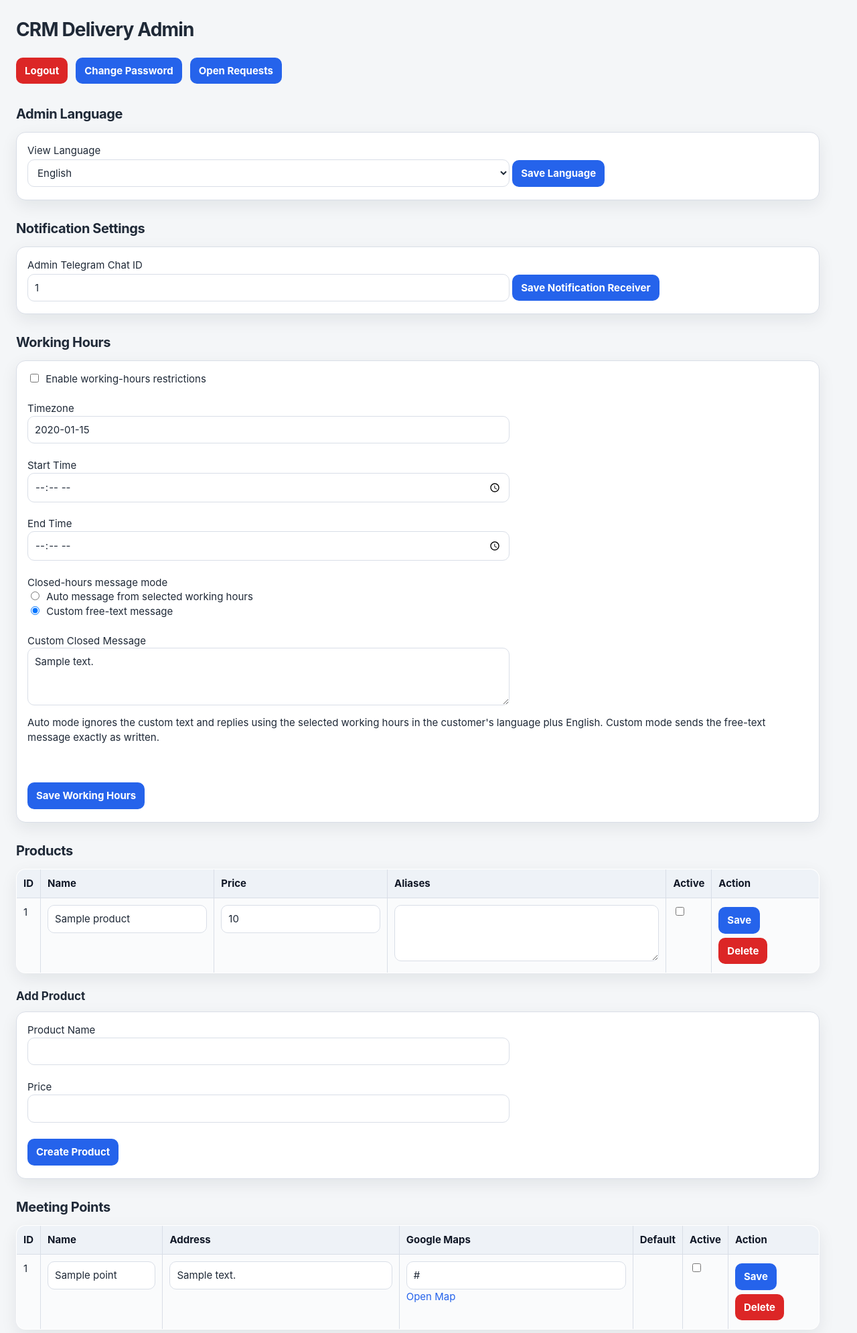
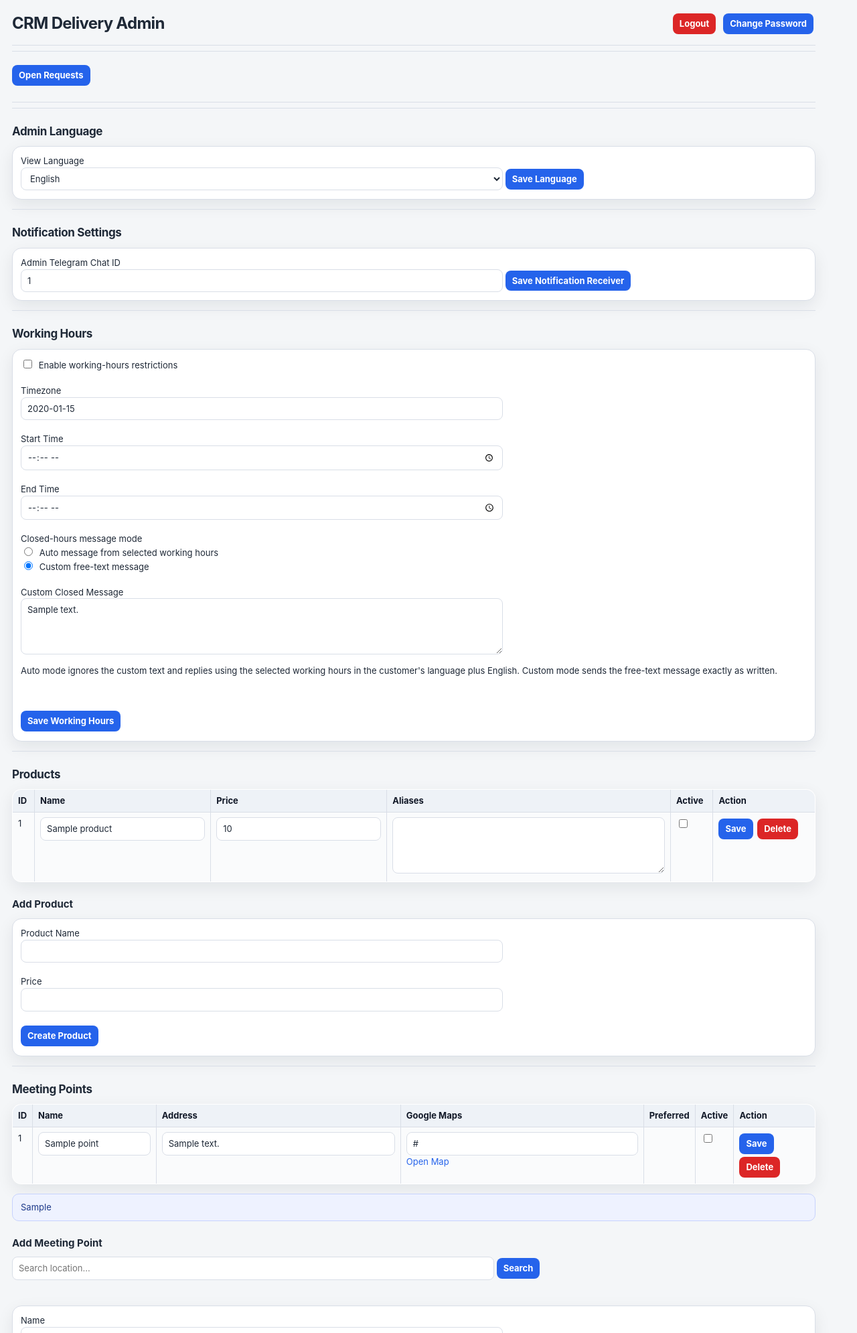
Before and after one commit to HarunIsHere/CRM_Project_Dealer, a FastAPI app: template app/templates/admin_dashboard.html in a window 1280 px wide. Shown: the top 1990 px of the page at 67% size. Run offline with FastAPI, Linux system fonts and the light colour scheme; the template is opened without the code that fills it: most values are stand-ins (such as "Sample title", 1, 10 or a date in 2020); parts of the project's set-up code (start-up, migrations or seed data) failed here and were passed over.

Commit message:
Improve admin UI, language handling, and bot admin shortcuts

```diff
--- a/app/static/admin.css
+++ b/app/static/admin.css
@@ -249,3 +249,250 @@ p[style*="color:green"],
     width: 135px;
     text-align: center;
 }
+
+/* Compact admin UI adjustment */
+body {
+    font-size: 13px;
+    padding: 18px;
+}
+
+h1 {
+    font-size: 24px;
+    margin-bottom: 14px;
+}
+
+h2 {
+    font-size: 17px;
+    margin: 22px 0 10px;
+}
+
+h3 {
+    font-size: 15px;
+}
+
+button {
+    padding: 6px 10px;
+    font-size: 13px;
+    border-radius: 8px;
+    margin: 2px 3px 2px 0;
+}
+
+input,
+select,
+textarea {
+    font-size: 13px;
+    padding: 7px 9px;
+    border-radius: 8px;
+}
+
+th,
+td {
+    padding: 7px 8px;
+}
+
+body > table,
+#open-requests-container,
+form:not([style*="display:inline"]) {
+    padding: 12px;
+    margin-bottom: 14px;
+}
+
+.request-action-button {
+    width: 110px;
+}
+
+@media (max-width: 760px) {
+    body {
+        font-size: 13px;
+        padding: 10px;
+    }
+
+    h1 {
+        font-size: 21px;
+    }
+
+    h2 {
+        font-size: 16px;
+    }
+
+    button {
+        font-size: 13px;
+        padding: 7px 9px;
+    }
+
+    th,
+    td {
+        padding: 6px 7px;
+    }
+}
+
+hr {
+    max-width: 1200px;
+    border: 0;
+    border-top: 1px solid var(--border);
+    margin: 14px 0 18px;
+}
+
+.admin-header {
+    max-width: 1200px;
+    display: flex;
+    align-items: center;
+    justify-content: space-between;
+    gap: 12px;
+    margin-bottom: 10px;
+}
+
+.admin-header h1 {
+    margin: 0;
+}
+
+.header-actions {
+    display: flex;
+    align-items: center;
+    gap: 8px;
+}
+
+.header-actions form {
+    background: transparent;
+    border: 0;
+    box-shadow: none;
+    padding: 0;
+    margin: 0;
+}
+
+@media (max-width: 760px) {
+    .admin-header {
+        align-items: flex-start;
+        flex-direction: column;
+    }
+
+    .header-actions {
+        width: 100%;
+        display: grid;
+        grid-template-columns: 1fr 1fr;
+    }
+
+    .header-actions a,
+    .header-actions form {
+        width: 100%;
+    }
+
+    .header-actions button {
+        width: 100%;
+    }
+}
+
+.admin-header {
+    background: transparent;
+    border: 0;
+    box-shadow: none;
+    padding: 0;
+}
+
+.header-actions {
+    display: flex;
+    gap: 8px;
+}
+
+.header-actions form {
+    background: transparent !important;
+    border: 0 !important;
+    box-shadow: none !important;
+    padding: 0 !important;
+    margin: 0 !important;
+}
+
+.header-actions a {
+    display: inline-block;
+}
+
+hr + hr {
+    margin-top: -10px;
+}
+
+@media (max-width: 760px) {
+    .admin-header {
+        flex-direction: column;
+        align-items: flex-start;
+    }
+
+    .header-actions {
+        display: grid;
+        grid-template-columns: 1fr 1fr;
+        width: 100%;
+    }
+}
+
+.all-done-header-form {
+    background: transparent !important;
+    border: 0 !important;
+    box-shadow: none !important;
+    padding: 0 !important;
+    margin: 6px 0 0 0 !important;
+}
+
+.all-done-header-form button {
+    width: 90px;
+}
+#open-requests-container table th:nth-child(9),
+#open-requests-container table td:nth-child(9) {
+    width: 125px;
+    min-width: 125px;
+    max-width: 125px;
+    padding: 7px 8px;
+}
+
+#open-requests-container table td:nth-child(9) form {
+    background: transparent !important;
+    border: 0 !important;
+    box-shadow: none !important;
+    padding: 0 !important;
+    margin: 0 0 5px 0 !important;
+}
+
+#open-requests-container table td:nth-child(9) button,
+.request-action-button {
+    width: 110px;
+    margin: 0 0 5px 0 !important;
+}
+
+.all-done-header-form {
+    background: transparent !important;
+    border: 0 !important;
+    box-shadow: none !important;
+    padding: 0 !important;
+    margin: 0 !important;
+}
+
+.all-done-header-form button {
+    width: 90px;
+}
+
+.open-requests-table-actions {
+    max-width: 1200px;
+    display: flex;
+    justify-content: flex-end;
+    margin: 0 0 8px 0;
+}
+
+.open-requests-table-actions form {
+    background: transparent !important;
+    border: 0 !important;
+    box-shadow: none !important;
+    padding: 0 !important;
+    margin: 0 !important;
+}
+
+.open-requests-table-actions button {
+    width: 90px;
+}
+
+.admin-info-text {
+    max-width: 1200px;
+    background: #eef2ff;
+    border: 1px solid #c7d2fe;
+    border-radius: 10px;
+    padding: 10px 12px;
+    color: #1e3a8a;
+    margin: 10px 0 18px;
+}
--- a/app/templates/admin_dashboard.html
+++ b/app/templates/admin_dashboard.html
@@ -8,9 +8,10 @@
 </head>
 <body>
 
+<div class="admin-header">
     <h1>CRM Delivery Admin</h1>
 
-<div class="page-actions">
+    <div class="header-actions">
         <form action="/admin/logout" method="post">
             <button type="submit">Logout</button>
         </form>
@@ -18,11 +19,22 @@
         <a href="/admin/change-password">
             <button type="button">Change Password</button>
         </a>
+    </div>
+</div>
 
+<hr>
+
+<hr>
+
+<div class="page-actions">
     <a href="/admin/openrequests/">
         <button type="button">Open Requests</button>
     </a>
 </div>
+
+<hr>
+
+<hr>
 
 <h2>Admin Language</h2>
 
@@ -49,6 +61,8 @@
     <button type="submit">Save Language</button>
 </form>
 
+<hr>
+
 <h2>Notification Settings</h2>
 
 <form action="/admin/settings/admin-telegram" method="post">
@@ -62,6 +76,8 @@
     >
     <button type="submit">Save Notification Receiver</button>
 </form>
+
+<hr>
 
 <h2>Working Hours</h2>
 
@@ -152,6 +168,8 @@
     <button type="submit">Save Working Hours</button>
 </form>
 
+<hr>
+
 <h2>Products</h2>
 
 <table border="1" cellpadding="10">
@@ -212,6 +230,8 @@
     <button type="submit">Create Product</button>
 </form>
 
+<hr>
+
 <h2>Meeting Points</h2>
 
 <table border="1" cellpadding="10">
@@ -220,7 +240,7 @@
         <th>Name</th>
         <th>Address</th>
         <th>Google Maps</th>
-        <th>Default</th>
+        <th>Preferred</th>
         <th>Active</th>
         <th>Action</th>
     </tr>
@@ -250,7 +270,7 @@
 
         {% if point.is_active %}
         <form action="/admin/meeting-points/{{ point.id }}/default" method="post" style="display:inline;">
-            <button type="submit">Set Default</button>
+            <button type="submit">Set Preferred</button>
         </form>
         {% endif %}
 
@@ -261,6 +281,10 @@
     </tr>
     {% endfor %}
 </table>
+
+<p class="admin-info-text">
+    {{ admin_texts.meeting_point_help }}
+</p>
 
 <h3>Add Meeting Point</h3>
 
@@ -290,13 +314,15 @@
 
     <label>
         <input type="checkbox" name="is_default">
-        Set as default
+        Set as preferred
     </label>
 
     <br><br>
 
     <button type="submit">Create Meeting Point</button>
 </form>
+
+<hr>
 
 <h2>Customers</h2>
 
--- a/app/templates/open_requests_page.html
+++ b/app/templates/open_requests_page.html
@@ -13,7 +13,9 @@
     <a href="/admin">
         <button type="button">Back to Admin Dashboard</button>
     </a>
+</div>
 
+<div class="open-requests-table-actions">
     <form action="/admin/customer-requests/all/done" method="post">
         <button type="submit">All Done</button>
     </form>
```
Also changed, not shown: app/admin/routes.py (+51 -13 lines), app/services/language_service.py (+9 -0 lines), app/services/rule_engine.py (+4 -4 lines), app/services/telegram_bot.py (+157 -13 lines), README.md. Lines whose indentation alone changed are shown as unchanged.
